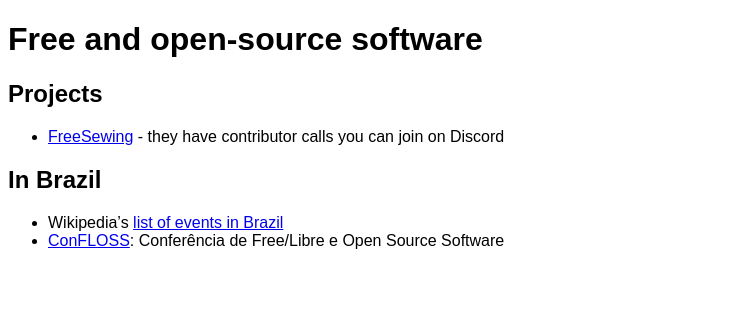
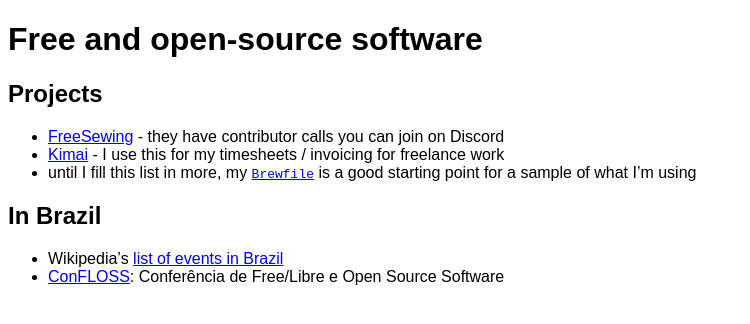
Before and after one commit to lawrence-forooghian/website, a Jekyll site: the page built from site/notes/_posts/2022-03-12-free-and-open-source-software.md, in a window 1280 px wide. Shown: the top 324 px of the page, without its empty margins (0-750 px from the left). Built offline with Jekyll 4.4.1, drawn with Linux system fonts in a browser that asks for light colours.

Commit message:
Add a couple of open source links

```diff
--- a/site/notes/_posts/2022-03-12-free-and-open-source-software.md
+++ b/site/notes/_posts/2022-03-12-free-and-open-source-software.md
@@ -7,6 +7,8 @@
 ## Projects
 
 - [FreeSewing](https://freesewing.org/) - they have contributor calls you can join on Discord
+- [Kimai](https://www.kimai.org/) - I use this for my timesheets / invoicing for freelance work
+- until I fill this list in more, my [`Brewfile`](https://github.com/lawrence-forooghian/dotfiles/blob/main/Brewfile) is a good starting point for a sample of what I’m using
 
 ## In Brazil
 
```
